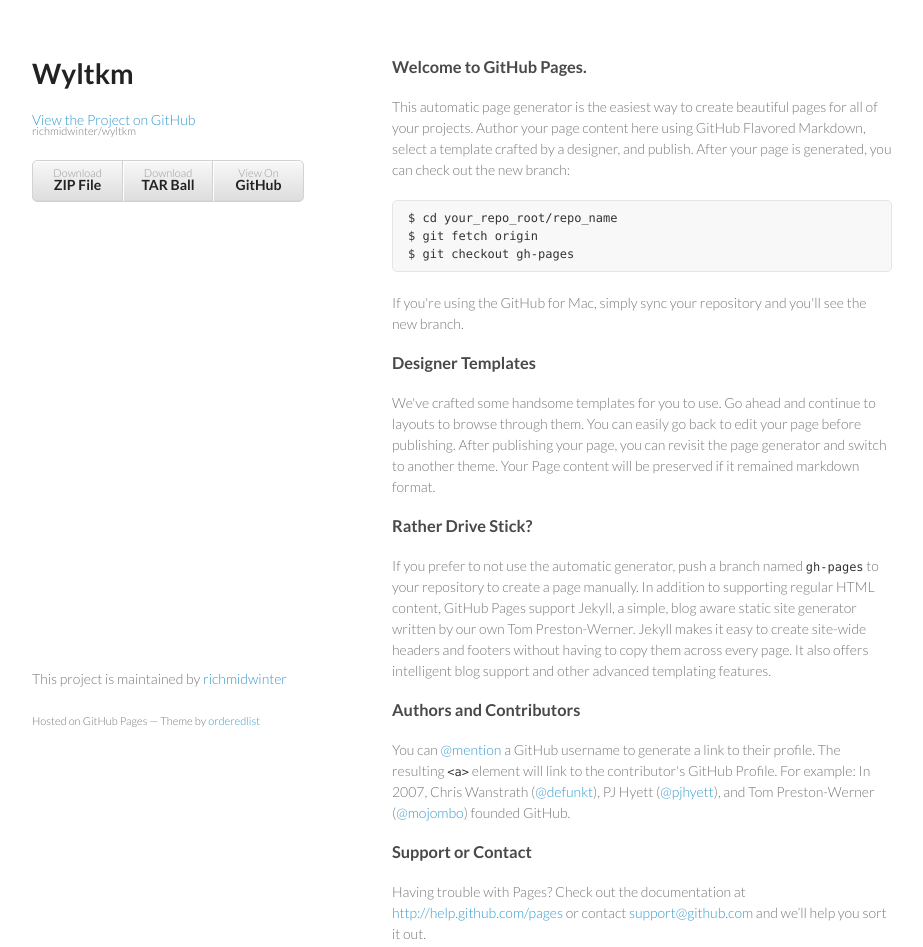
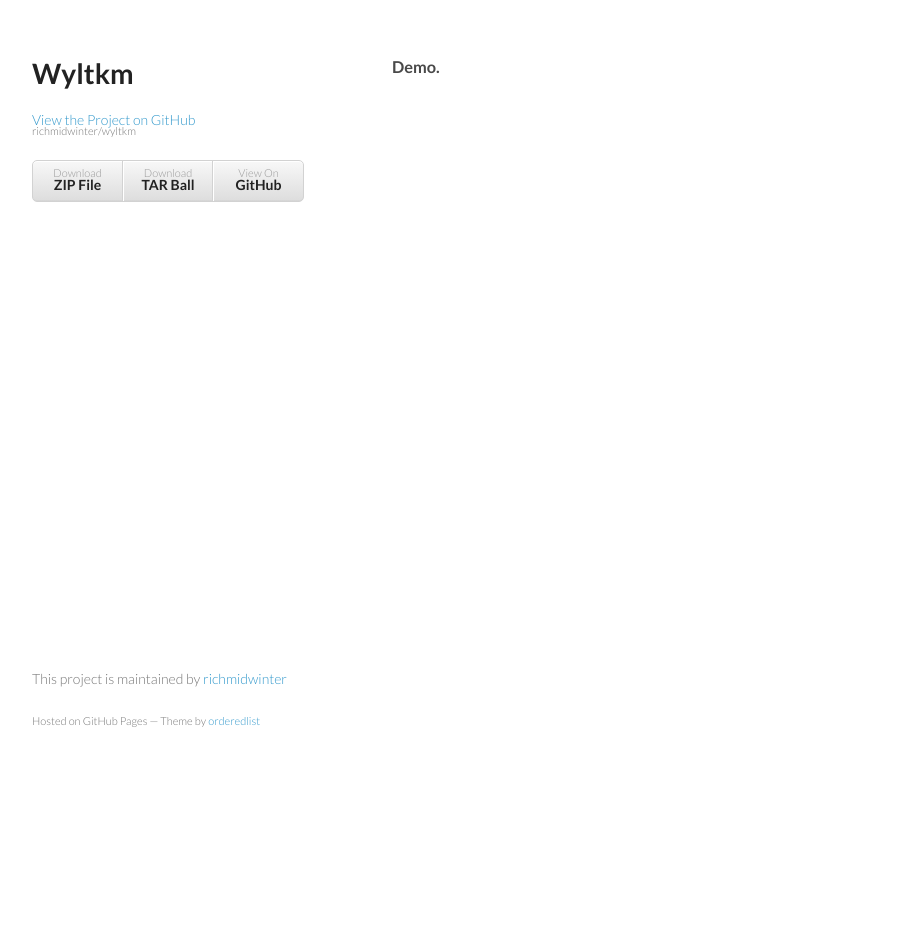
Before and after one commit to richmidwinter/wyltkm, a plain HTML site: page index.html in a window 1280 px wide. Shown: the whole page, without its empty margins (178-1101 px from the left). After the commit the page ends 800 px from the top, so only its background shows below. Drawn offline with nearby package versions, Linux system fonts and the light colour scheme; a script that the page names is missing.

Commit message:
First demo.

```diff
--- a/index.html
+++ b/index.html
@@ -4,6 +4,16 @@
     <meta charset="utf-8">
     <meta http-equiv="X-UA-Compatible" content="chrome=1">
     <title>Wyltkm by richmidwinter</title>
+
+    <script src="http://code.jquery.com/jquery-1.9.1.min.js"></script>
+    <script src="https://raw.github.com/richmidwinter/wyltkm/master/wyltkm.js"></script>
+    <link ref="stylesheet" href="https://raw.github.com/richmidwinter/wyltkm/master/style.css">
+
+        <script type="text/ecmascript">
+            $(document).ready(function() {
+                new Wyltkm('https://raw.github.com/richmidwinter/wyltkm/master/gist.json');
+            });
+        </script>
 
     <link rel="stylesheet" href="stylesheets/styles.css">
     <link rel="stylesheet" href="stylesheets/pygment_trac.css">
@@ -28,32 +38,11 @@
         </ul>
       </header>
       <section>
-        <h3>Welcome to GitHub Pages.</h3>
+        <h3>Demo.</h3>
 
-<p>This automatic page generator is the easiest way to create beautiful pages for all of your projects. Author your page content here using GitHub Flavored Markdown, select a template crafted by a designer, and publish. After your page is generated, you can check out the new branch:</p>
+        <div id="wyltkm"/>
 
-<pre><code>$ cd your_repo_root/repo_name
-$ git fetch origin
-$ git checkout gh-pages
-</code></pre>
-
-<p>If you're using the GitHub for Mac, simply sync your repository and you'll see the new branch.</p>
-
-<h3>Designer Templates</h3>
-
-<p>We've crafted some handsome templates for you to use. Go ahead and continue to layouts to browse through them. You can easily go back to edit your page before publishing. After publishing your page, you can revisit the page generator and switch to another theme. Your Page content will be preserved if it remained markdown format.</p>
-
-<h3>Rather Drive Stick?</h3>
-
-<p>If you prefer to not use the automatic generator, push a branch named <code>gh-pages</code> to your repository to create a page manually. In addition to supporting regular HTML content, GitHub Pages support Jekyll, a simple, blog aware static site generator written by our own Tom Preston-Werner. Jekyll makes it easy to create site-wide headers and footers without having to copy them across every page. It also offers intelligent blog support and other advanced templating features.</p>
-
-<h3>Authors and Contributors</h3>
-
-<p>You can <a href="https://github.com/blog/821" class="user-mention">@mention</a> a GitHub username to generate a link to their profile. The resulting <code>&lt;a&gt;</code> element will link to the contributor's GitHub Profile. For example: In 2007, Chris Wanstrath (<a href="https://github.com/defunkt" class="user-mention">@defunkt</a>), PJ Hyett (<a href="https://github.com/pjhyett" class="user-mention">@pjhyett</a>), and Tom Preston-Werner (<a href="https://github.com/mojombo" class="user-mention">@mojombo</a>) founded GitHub.</p>
-
-<h3>Support or Contact</h3>
-
-<p>Having trouble with Pages? Check out the documentation at <a href="http://help.github.com/pages">http://help.github.com/pages</a> or contact <a href="mailto:support@github.com">support@github.com</a> and we’ll help you sort it out.</p>
+        <p></p>
       </section>
       <footer>
         <p>This project is maintained by <a href="https://github.com/richmidwinter">richmidwinter</a></p>
```
